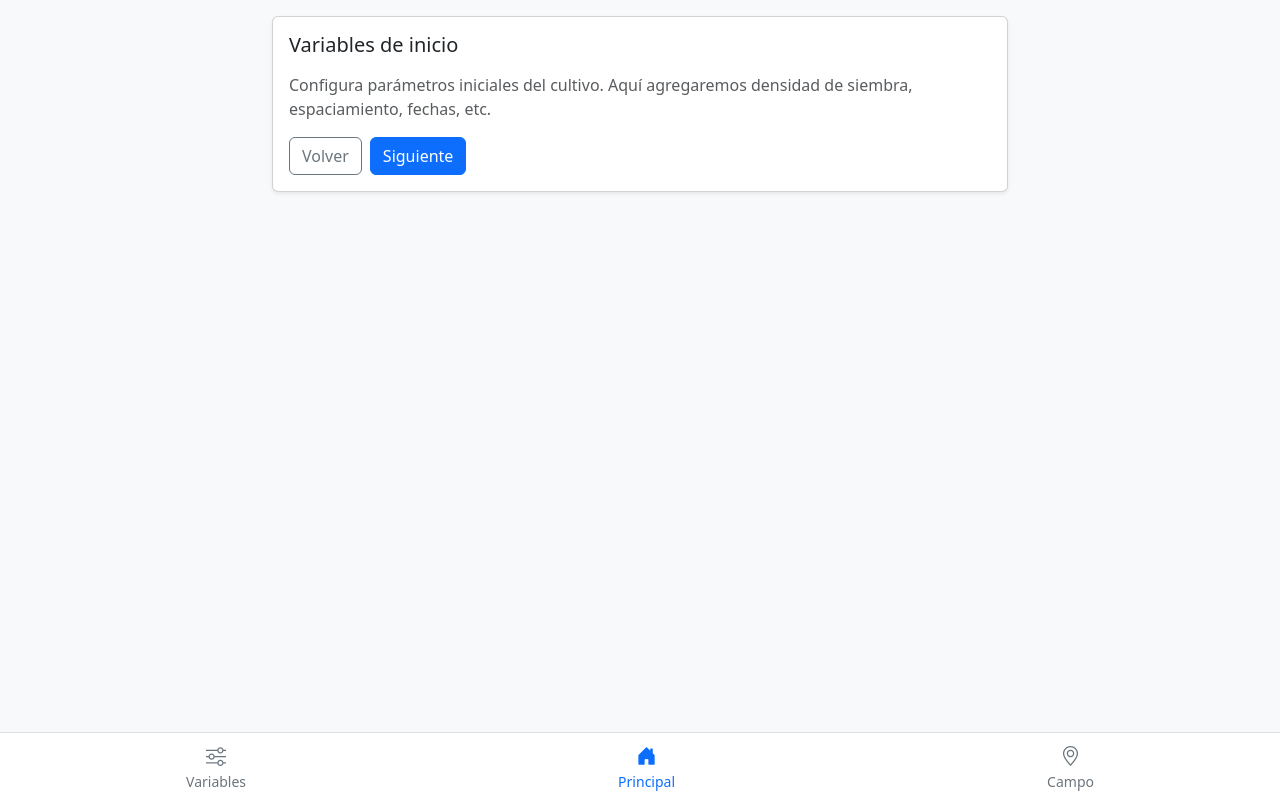
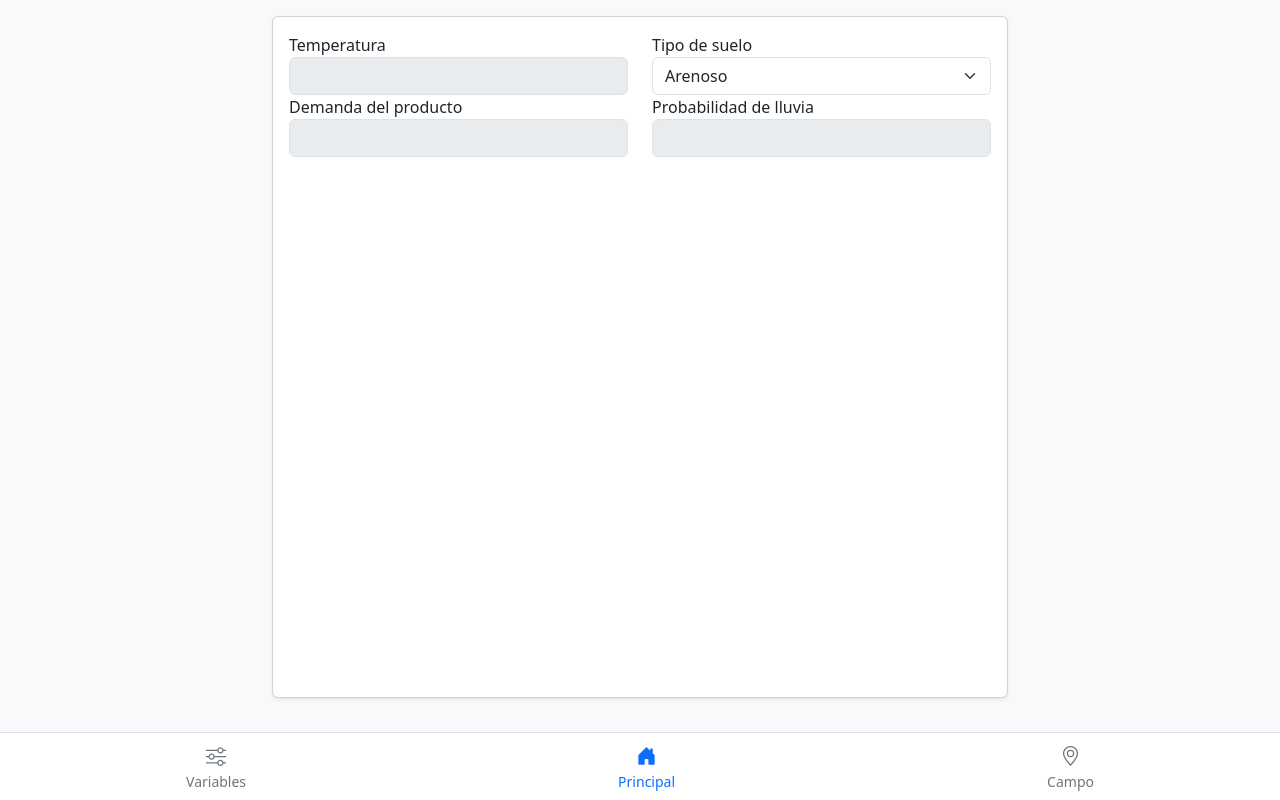
Before and after one commit to alexioficial/eco-rise, a Flask app: page /Principal in a window 1280 px wide. Run offline with Flask 3, Linux system fonts and the light colour scheme; a database or web service that is not in the repository returns one stand-in record (values such as "Sample title"); some libraries are stand-ins or nearby versions.

Commit message:
poniendo assetes

```diff
--- a/routes/RInicio.py
+++ b/routes/RInicio.py
@@ -32,18 +32,3 @@ def Inicio():
     if Session.get("iduser") is None:
         return redirect("/Login")
     return redirect("/VariablesDeInicio")
-
-
-@bp.route("/SecurityCheck", methods=["POST"])
-def SecurityCheck():
-    try:
-        data = request.get_json()
-        const_iduser = data["const_iduser"]
-        input_iduser = data["input_iduser"]
-        real_iduser = Session["iduser"]
-        if (const_iduser != input_iduser) or (const_iduser != real_iduser):
-            Session.clear()
-            return tools.msg(1, "Security check failed", redirect__="/Login")
-        return tools.msg()
-    except Exception as e:
-        return tools.msg_err(e)
--- a/templates/Principal.html
+++ b/templates/Principal.html
@@ -6,17 +6,39 @@
 <div class="row">
     <div class="col-12 col-md-10 col-lg-8 mx-auto">
         <div class="card shadow-sm">
-            <div class="card-body">
-                <h1 class="h5 mb-3">Variables de inicio</h1>
-                <p class="text-muted">Configura parámetros iniciales del cultivo. Aquí agregaremos densidad de siembra,
-                    espaciamiento, fechas, etc.</p>
-
-                <div class="d-flex gap-2">
-                    <a class="btn btn-outline-secondary" href="/">Volver</a>
-                    <a class="btn btn-primary" href="/datos-campo">Siguiente</a>
+            <div class="card-body" style="height: 85vh !important;">
+                <div class="row">
+                    <div class="col-6">
+                        <label title="Temperatura del suelo.">Temperatura</label>
+                        <input type="text" id="txt_temperatura_suelo" class="form-control" disabled>
+                    </div>
+                    <div class="col-6">
+                        <!-- TODO poner el "?" con la infografia -->
+                        <label>Tipo de suelo</label>
+                        <select id="ddl_tipo_suelo" class="form-select">
+                            <option value="1">Arenoso</option>
+                            <option value="2">Arcilloso</option>
+                            <option value="3">Limoso</option>
+                            <option value="4">Franco</option>
+                        </select>
+                    </div>
+                    <div class="col-6">
+                        <!-- TODO pedirle a gemini que calcule la demanda del producto en base al mercado del pais de donde se pusieron las coordenadas -->
+                        <label>Demanda del producto</label>
+                        <input type="text" id="txt_demanda_producto" class="form-control" disabled>
+                    </div>
+                    <div class="col-6">
+                        <!-- TODO sacar eta vaina de una API de weather -->
+                        <label>Probabilidad de lluvia</label>
+                        <input type="text" id="txt_probabilidad_lluvia" class="form-control" disabled>
+                    </div>
                 </div>
             </div>
         </div>
     </div>
 </div>
 {% endblock %}
+
+{% block scripts %}
+<script src="/static/scripts/Principal.js"></script>
+{% endblock %}
```
Also changed, not shown: static/js/Security.js (deleted, +0 -15 lines), tipos_de_suelo.md (added, +37 -0 lines), static/imgs/cultivos_1.png (added), static/imgs/cultivos_2.png (added), static/imgs/lechuga.png (added), static/imgs/lluvia_1.png (added), static/imgs/lluvia_2.png (added), static/imgs/lluvia_3.png (added), static/imgs/logo.png (added), static/imgs/maiz.png (added), static/imgs/prueba_dimensiones.png (deleted), static/imgs/tierra_sola.png (added), static/imgs/tomate.png (added).
